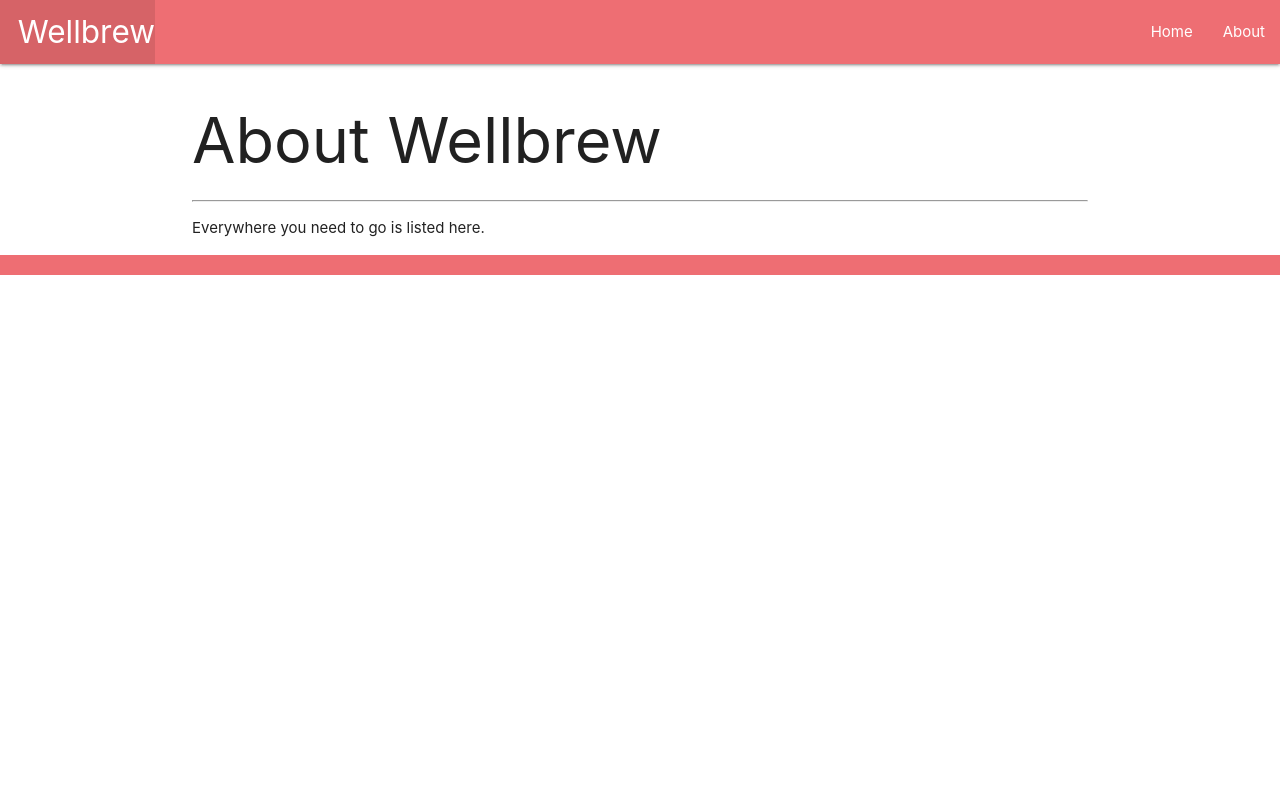
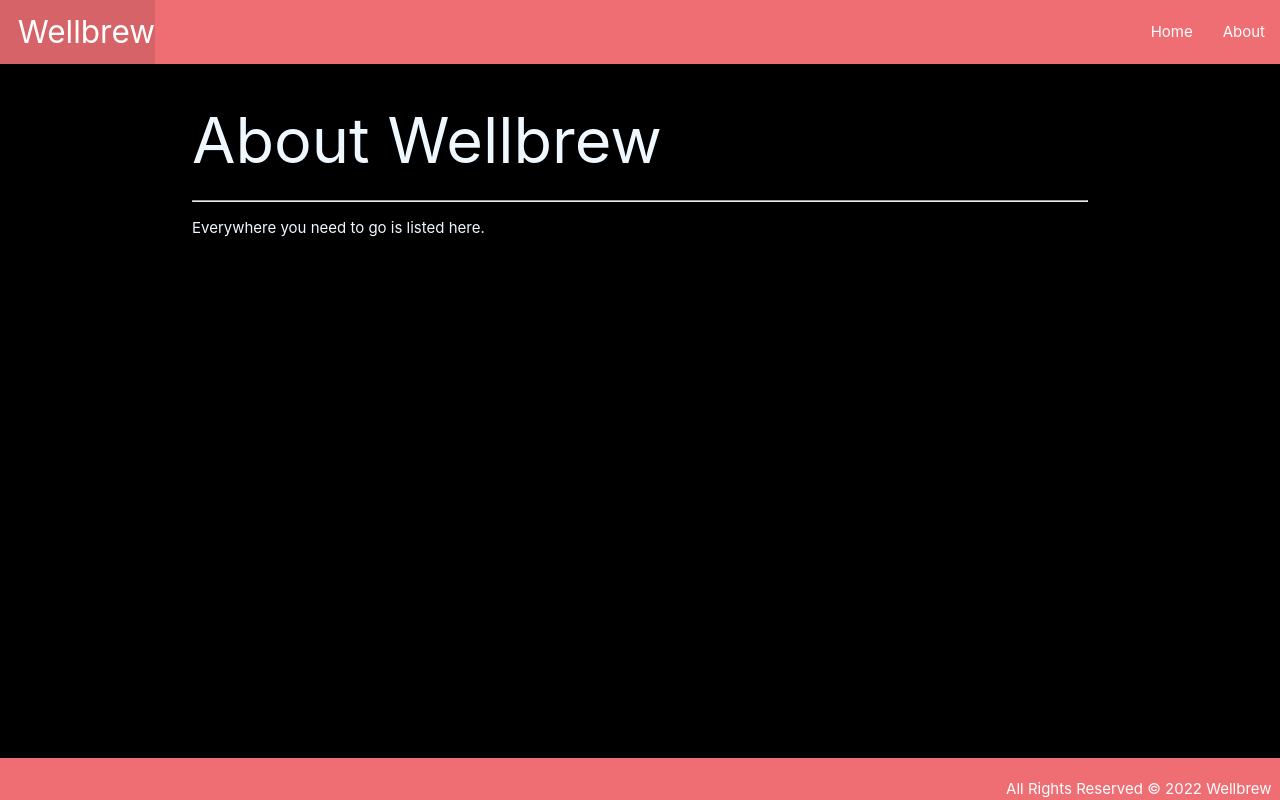
Before and after one commit to Chyannetech/Wellbrew-1.2, a Django app: page /about/ in a window 1280 px wide. Run offline with Django 4.2, Linux system fonts and the light colour scheme.

Commit message:
Create Static/CSS

```diff
--- /dev/null
+++ b/main_app/static/css/style.css
@@ -0,0 +1,16 @@
+body {
+    background-color: rgb(0, 0, 0);
+    display: flex;
+    min-height: 100vh;
+    flex-direction: column;
+    color: aliceblue;
+}
+
+main {
+    flex: 1 0 auto;
+}
+
+footer {
+    padding-top: 0;
+    text-align: right;
+}
--- a/main_app/templates/base.html
+++ b/main_app/templates/base.html
@@ -1,3 +1,5 @@
+{% load static %}
+
 <!DOCTYPE html>
 <html lang="en">
   <head>
@@ -9,6 +11,7 @@
     rel="stylesheet"
     href="https://cdnjs.cloudflare.com/ajax/libs/materialize/1.0.0/css/materialize.min.css"
     />
+    <link rel="stylesheet" type="text/css" href="{% static 'css/style.css' %}" />
   </head>
   <body>
     <header class="navbar-fixed">
@@ -29,7 +32,7 @@
     <main class="container">{% block content %} {% endblock %}</main>
     <footer class="page-footer">
         <div class="right">
-            All Rights Reserved, &copy; 2022 Wellbrew &nbsp;
+            All Rights Reserved &copy; 2022 Wellbrew &nbsp;
         </div>
     </footer>
   </body>
```
